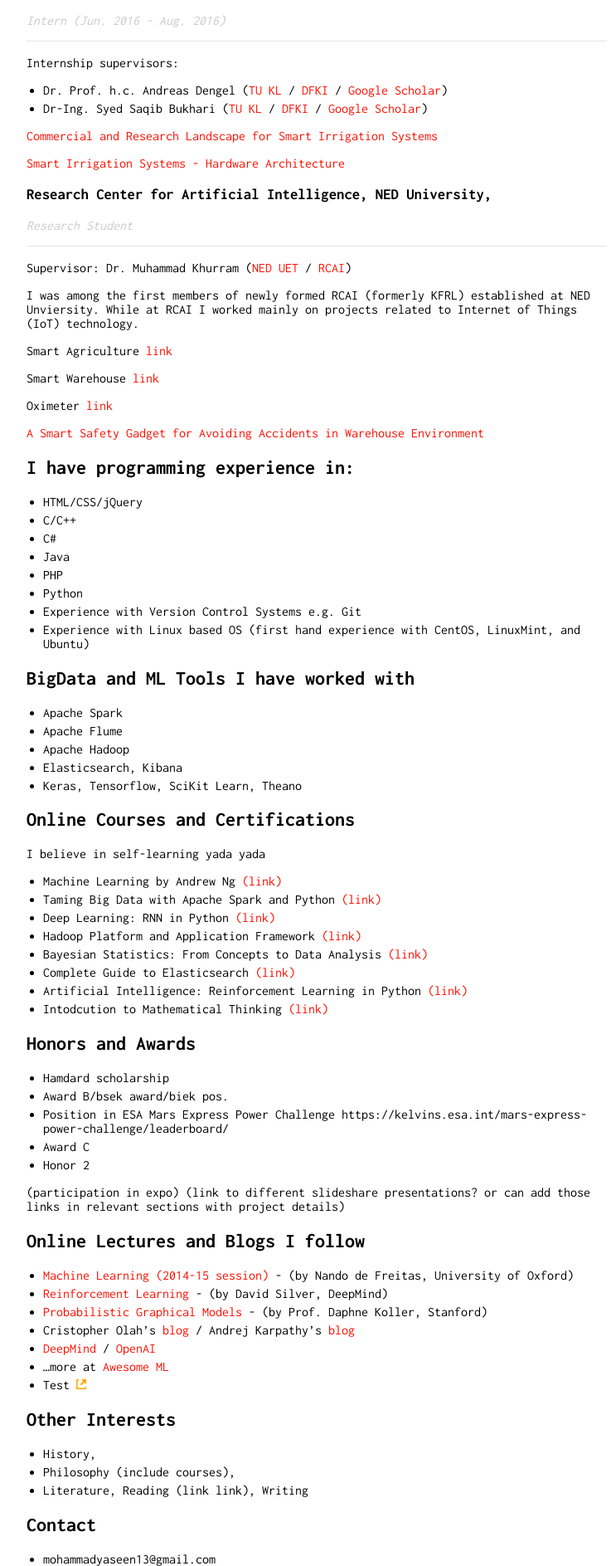
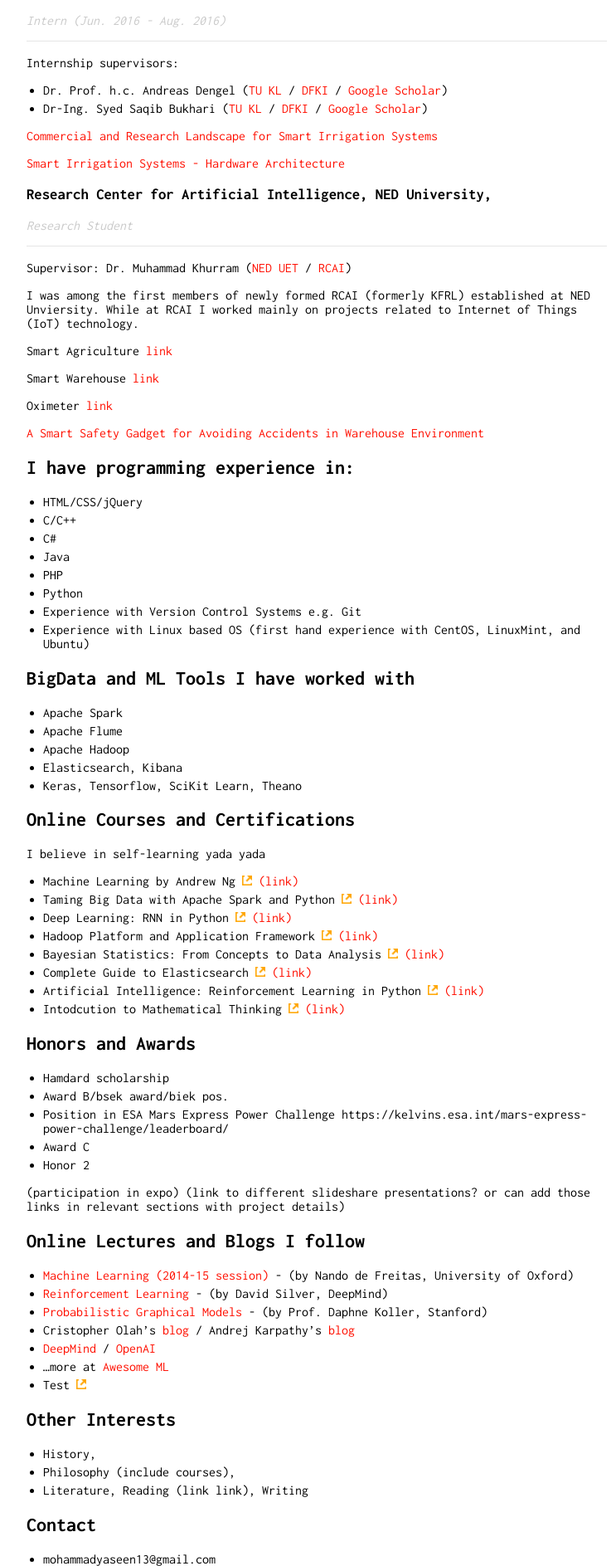
Before and after one commit to muhammadyaseen/muhammadyaseen.github.io, a Jekyll site: the page built from index.md, in a window 1280 px wide. Shown: the part 2161-4048 px from the top of the page at 83% size, without its empty margins (258-1001 px from the left). Built offline with Jekyll 4.4.1, drawn with Linux system fonts in a browser that asks for light colours; our own code applies the rules of GitHub Pages for plain Markdown files.

Commit message:
added ext links in courses section

```diff
--- a/index.md
+++ b/index.md
@@ -158,14 +158,14 @@
 
 I believe in self-learning yada yada
 
-* Machine Learning by Andrew Ng [(link)](https://www.coursera.org/learn/machine-learning)
-* Taming Big Data with Apache Spark and Python [(link)](https://www.udemy.com/taming-big-data-with-apache-spark-hands-on)
-* Deep Learning: RNN in Python [(link)](https://www.udemy.com/deep-learning-recurrent-neural-networks-in-python)
-* Hadoop Platform and Application Framework [(link)](www.example.com)
-* Bayesian Statistics: From Concepts to Data Analysis [(link)](https://www.coursera.org/learn/bayesian-statistics)
-* Complete Guide to Elasticsearch [(link)](https://www.udemy.com/elasticsearch-complete-guide)
-* Artificial Intelligence: Reinforcement Learning in Python [(link)](https://www.udemy.com/deep-learning-recurrent-neural-networks-in-python)
-* Intodcution to Mathematical Thinking [(link)](https://www.coursera.org/course/maththink)
+* Machine Learning by Andrew Ng <a class="ext-link-a" href="https://www.coursera.org/learn/machine-learning"><img class="ext-link-img" src="./images/ext-link.png" /></a> [(link)](https://www.coursera.org/learn/machine-learning)
+* Taming Big Data with Apache Spark and Python <a class="ext-link-a" href="https://www.udemy.com/taming-big-data-with-apache-spark-hands-on"><img class="ext-link-img" src="./images/ext-link.png" /></a> [(link)](https://www.udemy.com/taming-big-data-with-apache-spark-hands-on)
+* Deep Learning: RNN in Python <a class="ext-link-a" href="https://www.udemy.com/deep-learning-recurrent-neural-networks-in-python"><img class="ext-link-img" src="./images/ext-link.png" /></a> [(link)](https://www.udemy.com/deep-learning-recurrent-neural-networks-in-python)
+* Hadoop Platform and Application Framework <a class="ext-link-a" href="https://www.coursera.org/learn/hadoop"><img class="ext-link-img" src="./images/ext-link.png" /></a> [(link)](https://www.coursera.org/learn/hadoop)
+* Bayesian Statistics: From Concepts to Data Analysis <a class="ext-link-a" href="https://www.coursera.org/learn/bayesian-statistics"><img class="ext-link-img" src="./images/ext-link.png" /></a> [(link)](https://www.coursera.org/learn/bayesian-statistics)
+* Complete Guide to Elasticsearch <a class="ext-link-a" href="https://www.udemy.com/elasticsearch-complete-guide"><img class="ext-link-img" src="./images/ext-link.png" /></a> [(link)](https://www.udemy.com/elasticsearch-complete-guide)
+* Artificial Intelligence: Reinforcement Learning in Python <a class="ext-link-a" href="https://www.udemy.com/deep-learning-recurrent-neural-networks-in-python"><img class="ext-link-img" src="./images/ext-link.png" /></a> [(link)](https://www.udemy.com/deep-learning-recurrent-neural-networks-in-python)
+* Intodcution to Mathematical Thinking <a class="ext-link-a" href="https://www.coursera.org/course/maththink"><img class="ext-link-img" src="./images/ext-link.png" /></a> [(link)](https://www.coursera.org/course/maththink)
 
 ## Honors and Awards
 
```
